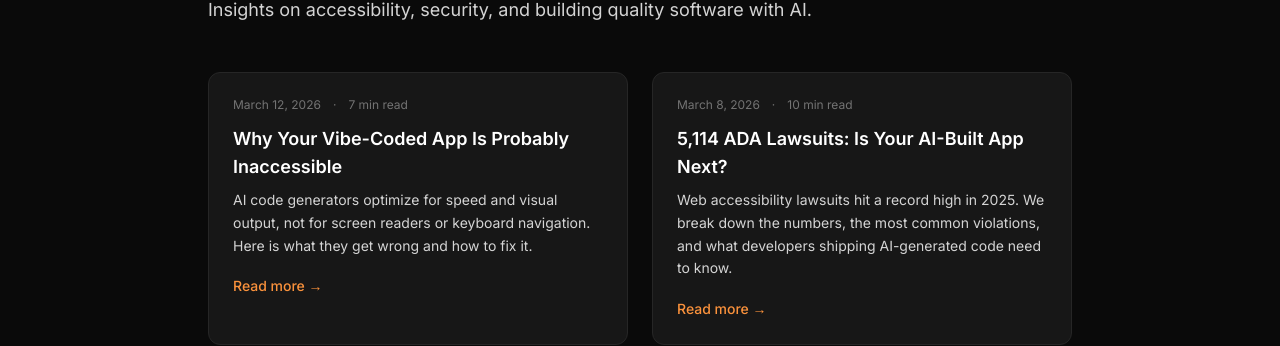
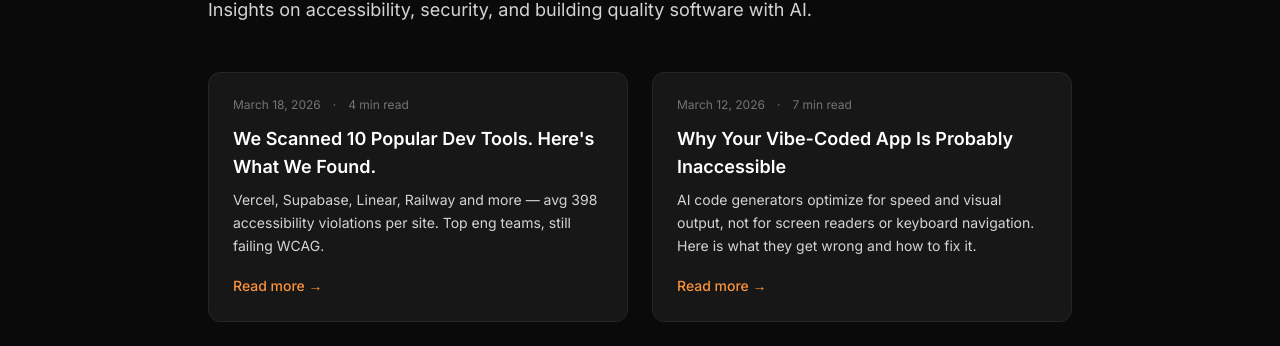
Before and after one commit to kjsfdodsjfipsdjfsdopjfs/preship, a Next.js app in the folder apps/web/: page /blog in a window 1280 px wide. Shown: the part 188-534 px from the top of the page. Built offline with nearby package versions, Linux system fonts and the light colour scheme; no server answers.

Commit message:
Add blog post: We Scanned 10 Popular Dev Tools
- New post with real scan data from vercel, supabase, linear, railway, etc
- Added slug mapping and blog index entry

Co-Authored-By: Claude Opus 4.6 (1M context) <noreply@anthropic.com>

```diff
--- a/apps/web/src/app/blog/[slug]/page.tsx
+++ b/apps/web/src/app/blog/[slug]/page.tsx
@@ -9,6 +9,7 @@ const slugToFile: Record<string, string> = {
   "ada-lawsuits-2025": "02-ada-lawsuits-2025.md",
   "api-first-scanning": "03-api-first-scanning.md",
   "accessibility-checklist": "04-accessibility-checklist.md",
+  "we-scanned-10-dev-tools": "05-we-scanned-10-dev-tools.md",
 };
 
 interface Frontmatter {
--- a/apps/web/src/app/blog/page.tsx
+++ b/apps/web/src/app/blog/page.tsx
@@ -1,6 +1,14 @@
 import Navbar from "@/components/Navbar";
 
 const posts = [
+  {
+    slug: "we-scanned-10-dev-tools",
+    title: "We Scanned 10 Popular Dev Tools. Here's What We Found.",
+    excerpt:
+      "Vercel, Supabase, Linear, Railway and more — avg 398 accessibility violations per site. Top eng teams, still failing WCAG.",
+    date: "March 18, 2026",
+    readTime: "4 min read",
+  },
   {
     slug: "why-vibe-coding-needs-qa",
     title: "Why Your Vibe-Coded App Is Probably Inaccessible",
```
Also changed, not shown: 1 other file (tests, documents, lock files or other folders).
